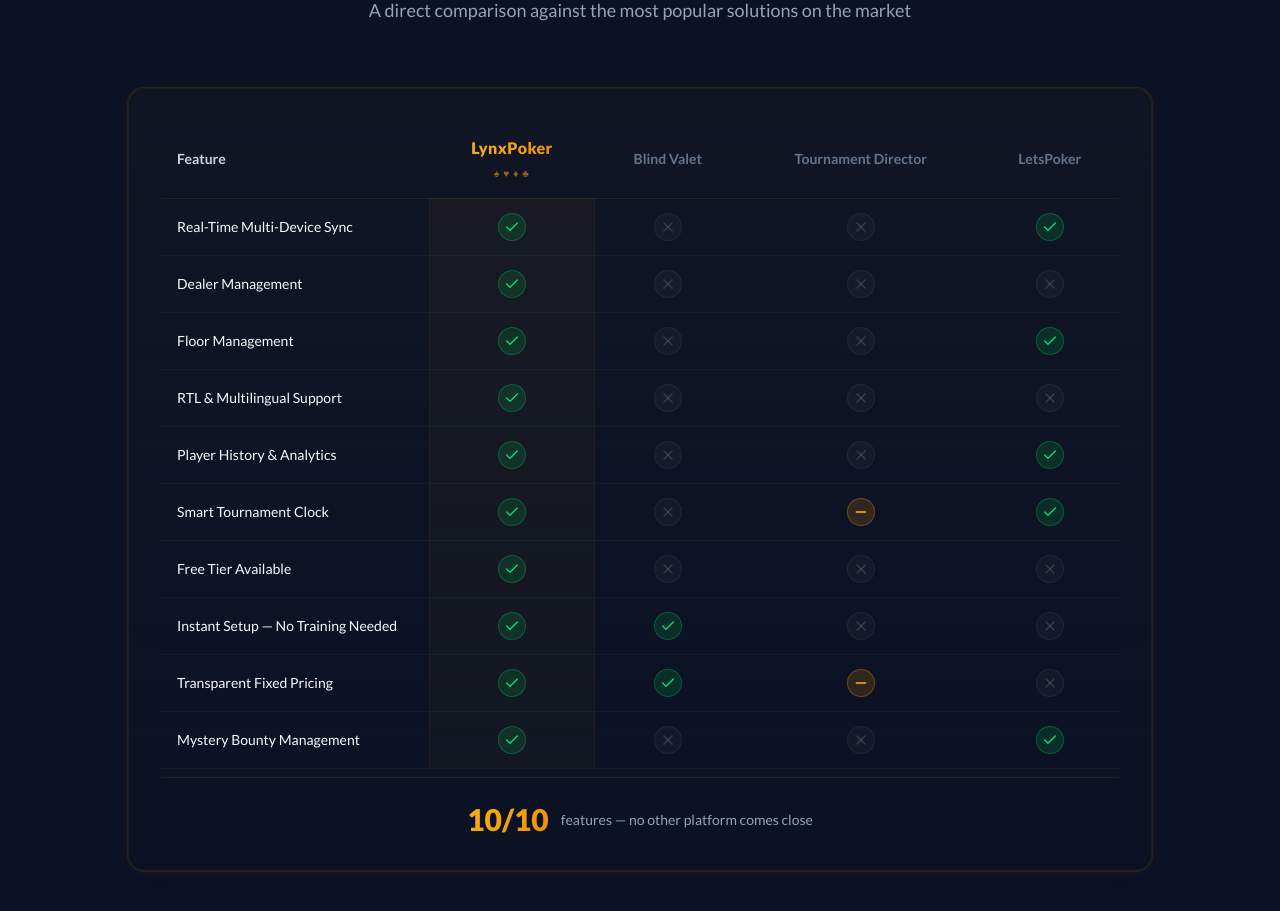
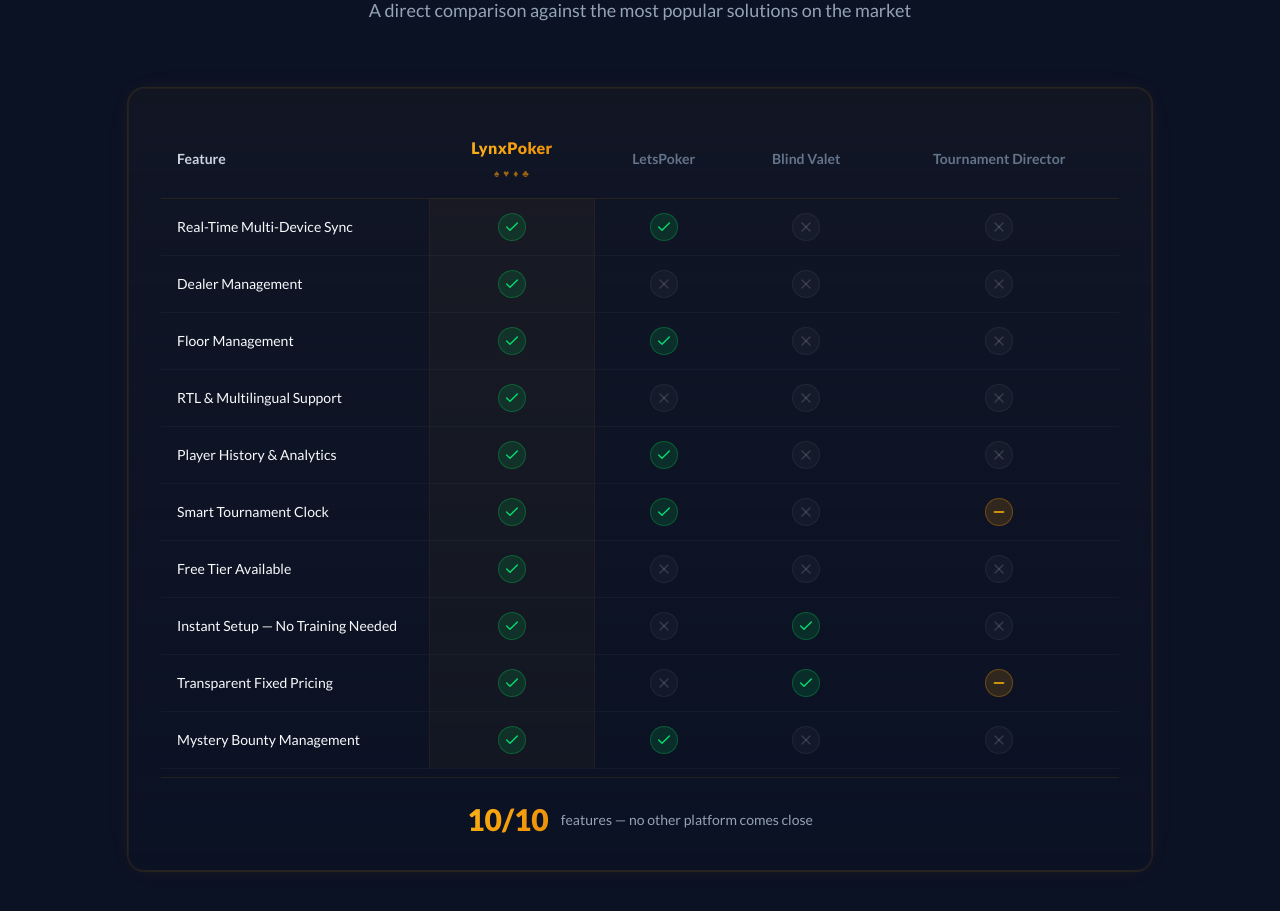
Before and after one commit to adamshriki/lynxpoker-website, a Next.js app: page /en in a window 1280 px wide. Shown: the part 3200-4111 px from the top of the page. Built offline with nearby package versions, Linux system fonts and the light colour scheme.

Commit message:
fix: reorder columns - LynxPoker, LetsPoker, BlindValet, TD

```diff
--- a/src/components/sections/CompetitorComparison.tsx
+++ b/src/components/sections/CompetitorComparison.tsx
@@ -149,12 +149,12 @@
                 <span className="text-[10px] uppercase tracking-widest text-amber-500/60 font-bold">♠ ♥ ♦ ♣</span>
               </div>
             </th>
+            <th className="text-center text-sm font-semibold text-text-minus-2 py-4 px-4">LetsPoker</th>
             <th className="text-center text-sm font-semibold text-text-minus-2 py-4 px-4">Blind Valet</th>
             <th className="text-center text-sm font-semibold text-text-minus-2 py-4 px-4">
               <span className="hidden sm:inline">Tournament Director</span>
               <span className="sm:hidden">TD</span>
             </th>
-            <th className="text-center text-sm font-semibold text-text-minus-2 py-4 px-4">LetsPoker</th>
           </tr>
         </thead>
         <tbody>
@@ -177,17 +177,17 @@
               </td>
               <td className="text-center py-3.5 px-4">
                 <div className="flex justify-center">
+                  <StatusIcon status={feature.letsPoker} />
+                </div>
+              </td>
+              <td className="text-center py-3.5 px-4">
+                <div className="flex justify-center">
                   <StatusIcon status={feature.blindValet} />
                 </div>
               </td>
               <td className="text-center py-3.5 px-4">
                 <div className="flex justify-center">
                   <StatusIcon status={feature.tournamentDirector} />
-                </div>
-              </td>
-              <td className="text-center py-3.5 px-4">
-                <div className="flex justify-center">
-                  <StatusIcon status={feature.letsPoker} />
                 </div>
               </td>
             </motion.tr>
```
